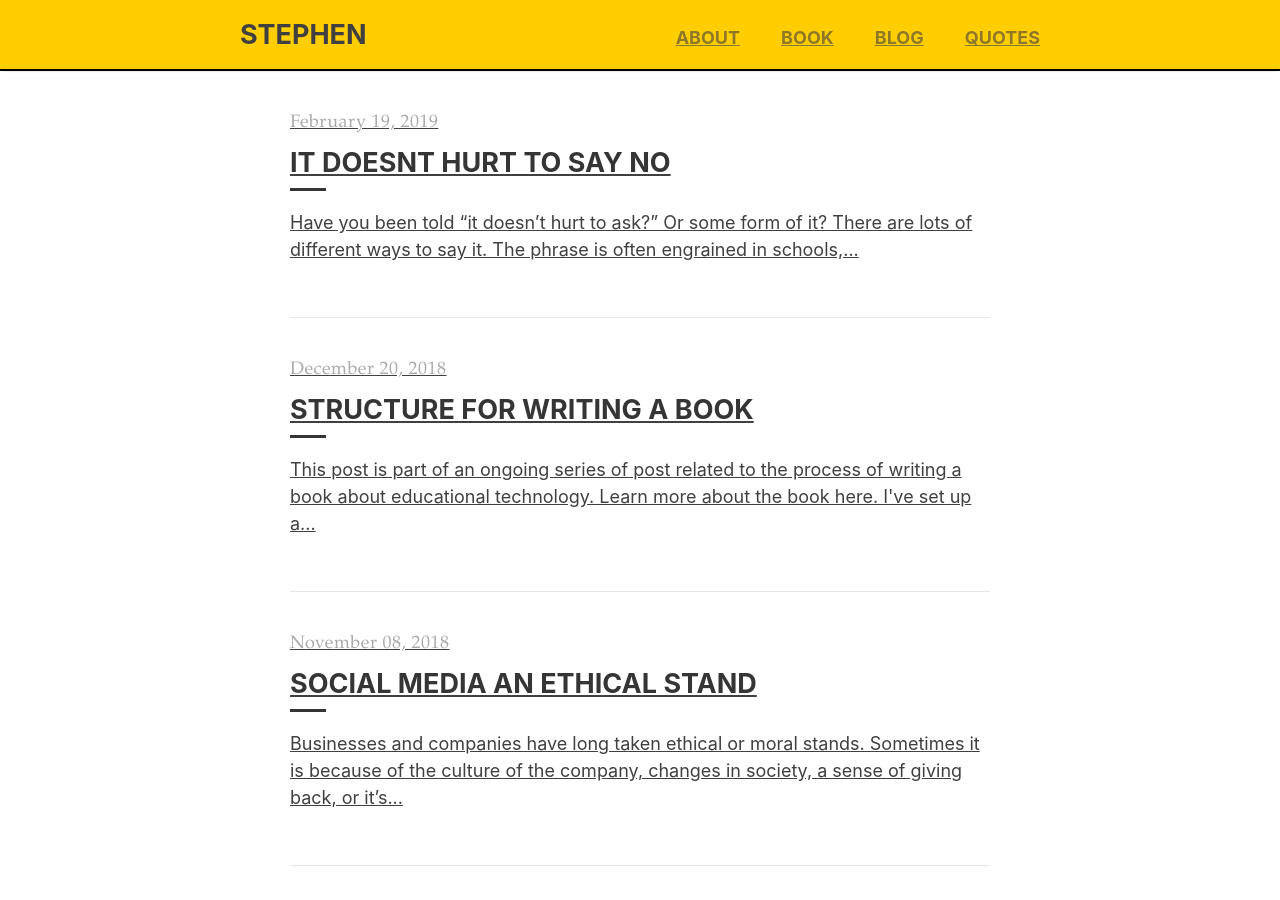
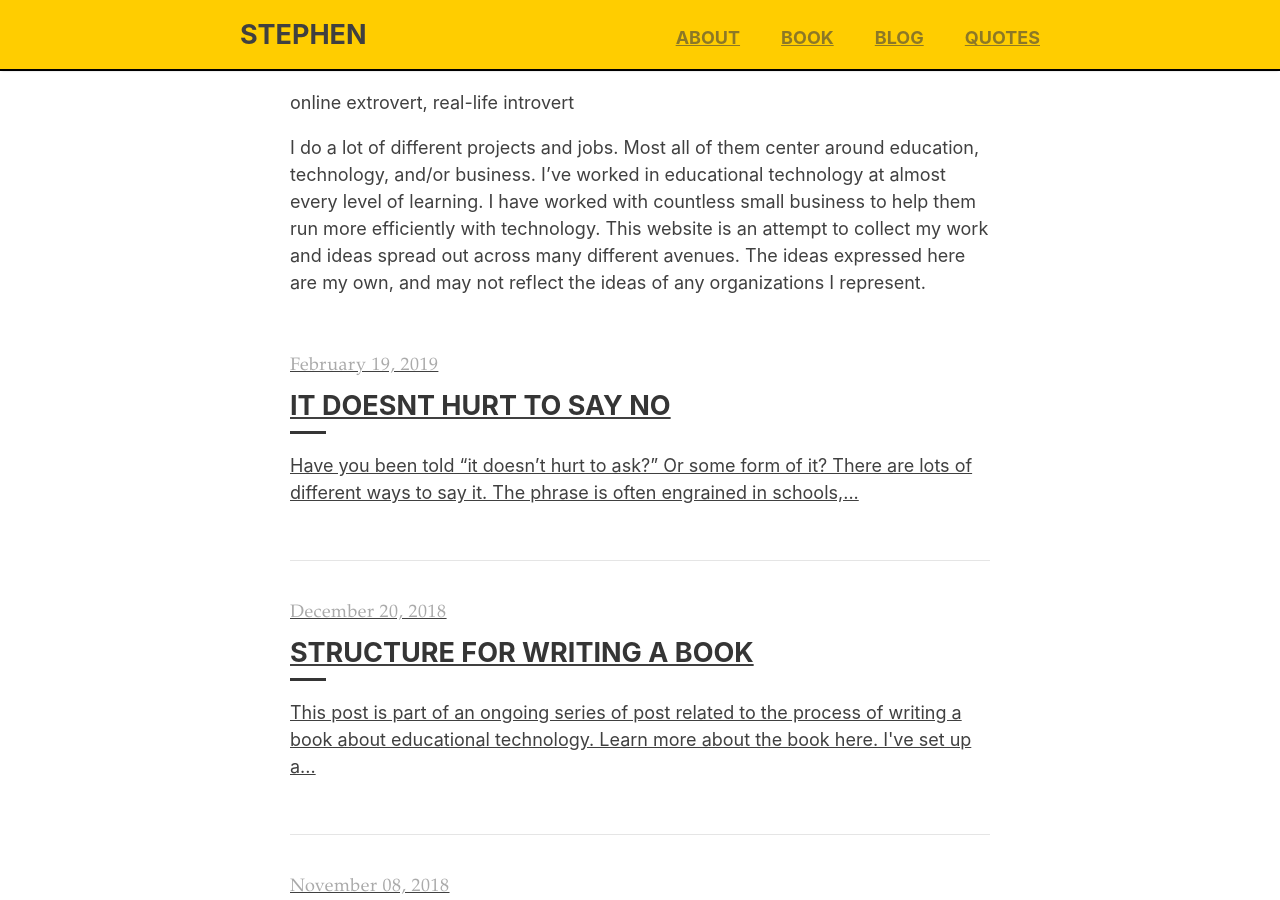
Before and after one commit to swoicik/swoicik.github.io, a Jekyll site: the page built from index.html, in a window 1280 px wide and 900 px high. Built offline with Jekyll 4.4.1, drawn with Linux system fonts in a browser that asks for light colours; the list of posts is cut into pages by our own code.

Commit message:
added intro text to homepage

```diff
--- a/_layouts/home.html
+++ b/_layouts/home.html
@@ -1,6 +1,13 @@
 ---
 layout: default
 ---
+
+<p>
+online extrovert, real-life introvert
+</p>
+<p>
+I do a lot of different projects and jobs. Most all of them center around education, technology, and/or business. I’ve worked in educational technology at almost every level of learning. I have worked with countless small business to help them run more efficiently with technology. This website is an attempt to collect my work and ideas spread out across many different avenues. The ideas expressed here are my own, and may not reflect the ideas of any organizations I represent.
+</p>
 
 <div class="catalogue">
   {% for post in paginator.posts %}
```
